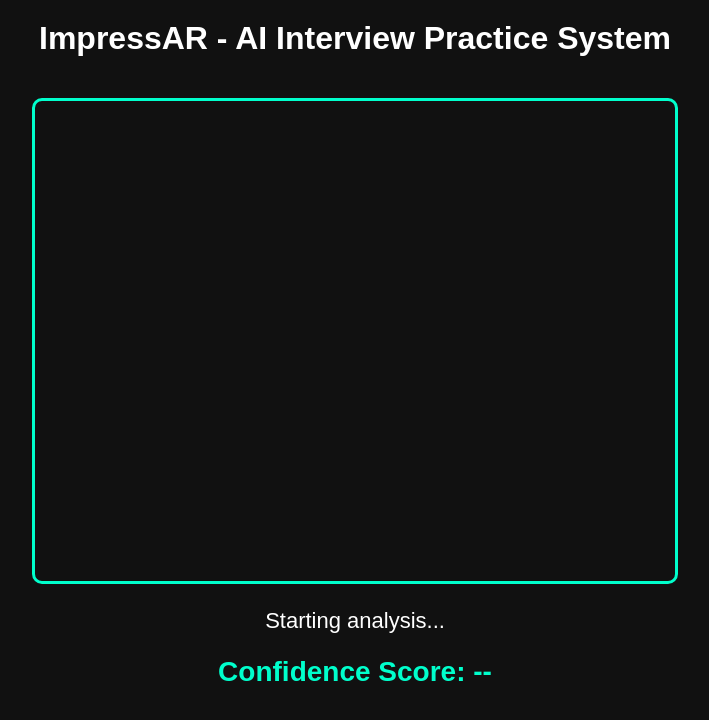
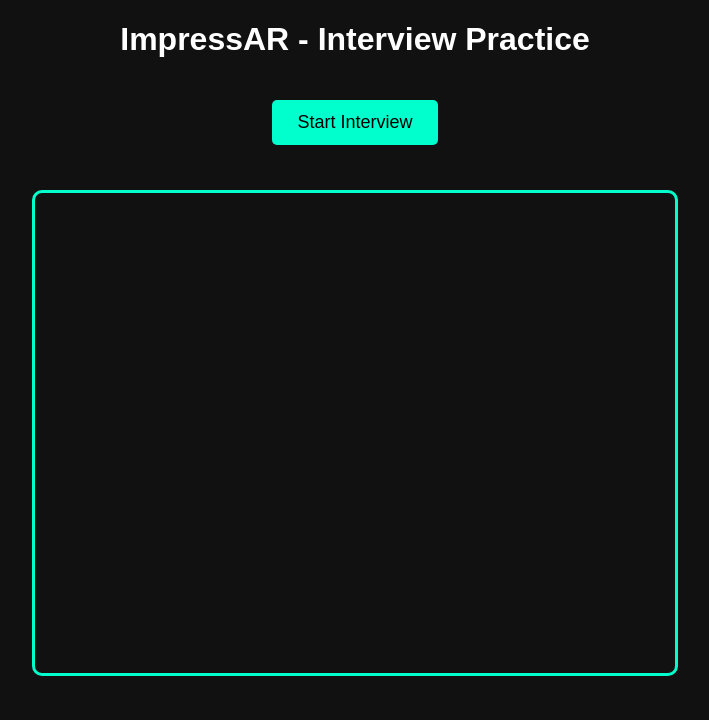
Before and after one commit to anshulpagar7/ImpressAR, a Flask app: page / in a window 1280 px wide. Shown: the top 720 px of the page, without its empty margins (285-994 px from the left). Run offline with Flask 3, Linux system fonts and the light colour scheme.

Commit message:
updated html

```diff
--- a/templates/index.html
+++ b/templates/index.html
@@ -1,103 +1,152 @@
 <!DOCTYPE html>
 <html>
 <head>
-    <title>ImpressAR - AI Interview Trainer</title>
+<title>ImpressAR Interview Trainer</title>
 
 <style>
-        body {
-            font-family: Arial, sans-serif;
-            background: #111;
-            color: white;
-            text-align: center;
+
+body{
+background:#111;
+color:white;
+font-family:Arial;
+text-align:center;
 }
 
-        h1 {
-            margin-top: 20px;
+video{
+border-radius:10px;
+border:3px solid #00ffcc;
+margin-top:20px;
 }
 
-        video {
-            margin-top: 20px;
-            border-radius: 10px;
-            border: 3px solid #00ffcc;
+button{
+padding:12px 25px;
+font-size:18px;
+margin-top:20px;
+cursor:pointer;
+background:#00ffcc;
+border:none;
+border-radius:5px;
 }
 
-        #feedback {
-            margin-top: 20px;
-            font-size: 22px;
+#question{
+font-size:22px;
+margin-top:20px;
+color:#00ffcc;
 }
 
-        #score {
-            margin-top: 10px;
-            font-size: 28px;
-            color: #00ffcc;
+#timer{
+font-size:30px;
+margin-top:10px;
 }
+
+#score{
+font-size:28px;
+margin-top:10px;
+}
+
 </style>
 </head>
 
 
 <body>
 
-<h1>ImpressAR - AI Interview Practice System</h1>
+<h1>ImpressAR - Interview Practice</h1>
+
+<button onclick="startInterview()">Start Interview</button>
+
+<h2 id="question"></h2>
+<h2 id="timer"></h2>
 
 <video id="video" width="640" height="480" autoplay playsinline></video>
 
 <canvas id="canvas" style="display:none;"></canvas>
 
-<p id="feedback">Starting analysis...</p>
-<h2 id="score">Confidence Score: --</h2>
+<p id="feedback"></p>
+<h2 id="score"></h2>
 
 <script>
 
-const video = document.getElementById("video");
-const canvas = document.getElementById("canvas");
-const feedbackText = document.getElementById("feedback");
-const scoreText = document.getElementById("score");
-const context = canvas.getContext("2d");
+const video=document.getElementById("video")
+const canvas=document.getElementById("canvas")
+const feedbackText=document.getElementById("feedback")
+const scoreText=document.getElementById("score")
+const questionText=document.getElementById("question")
+const timerText=document.getElementById("timer")
+
+const context=canvas.getContext("2d")
+
+let interviewActive=false
+let timeLeft=120
+
+// start webcam
+
+navigator.mediaDevices.getUserMedia({video:true})
+.then(stream=>{
+video.srcObject=stream
+})
 
 
-// ---------- START WEBCAM ----------
+// start interview
 
-navigator.mediaDevices.getUserMedia({ video: true })
-.then(stream => {
-    video.srcObject = stream;
+function startInterview(){
+
+fetch("/question")
+.then(res=>res.json())
+.then(data=>{
+questionText.innerText=data.question
 })
-.catch(err => {
-    console.error("Camera access error:", err);
-});
+
+interviewActive=true
+timeLeft=120
+
+const timer=setInterval(()=>{
+
+if(timeLeft<=0){
+clearInterval(timer)
+interviewActive=false
+timerText.innerText="Interview Finished"
+return
+}
+
+timerText.innerText="Time Left: "+timeLeft+"s"
+timeLeft--
+
+},1000)
+
+}
 
 
-// ---------- SEND FRAMES TO BACKEND ----------
+// send frames to backend
 
-setInterval(() => {
+setInterval(()=>{
 
-    if (!video.videoWidth) return;
+if(!video.videoWidth) return
+if(!interviewActive) return
 
-    canvas.width = video.videoWidth;
-    canvas.height = video.videoHeight;
+canvas.width=video.videoWidth
+canvas.height=video.videoHeight
 
-    context.drawImage(video, 0, 0);
+context.drawImage(video,0,0)
 
-    const imageData = canvas.toDataURL("image/jpeg");
+const imageData=canvas.toDataURL("image/jpeg")
 
-    fetch("/analyze", {
-        method: "POST",
-        headers: {
-            "Content-Type": "application/json"
-        },
-        body: JSON.stringify({
-            image: imageData
-        })
-    })
-    .then(response => response.json())
-    .then(data => {
+fetch("/analyze",{
 
-        feedbackText.innerText = data.feedback;
-        scoreText.innerText = "Confidence Score: " + data.score + " / 100";
+method:"POST",
+headers:{"Content-Type":"application/json"},
+body:JSON.stringify({image:imageData})
 
 })
-    .catch(error => console.error("Error:", error));
 
-}, 800);
+.then(res=>res.json())
+.then(data=>{
+
+feedbackText.innerText=data.feedback
+scoreText.innerText="Confidence Score: "+data.score+"/100"
+
+})
+
+},800)
 
 </script>
 
```
Lines whose indentation alone changed are shown as unchanged.
